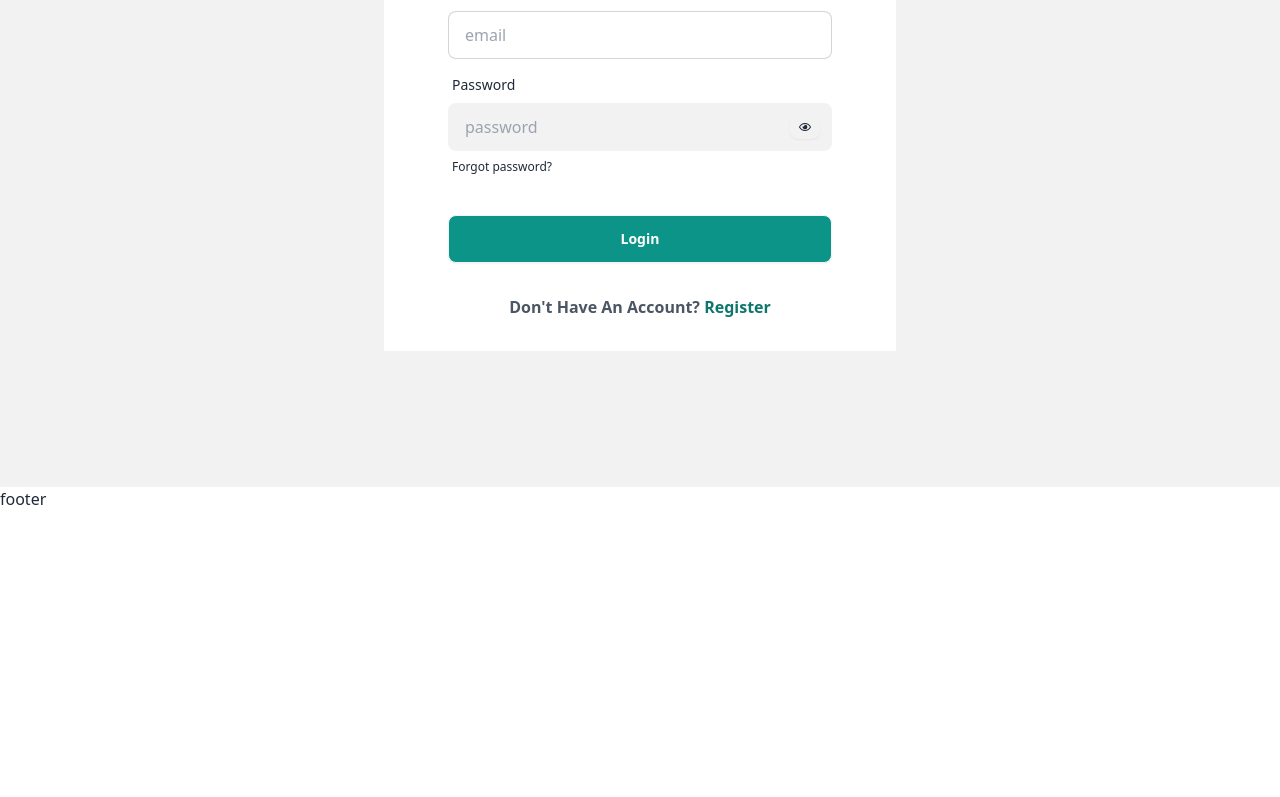
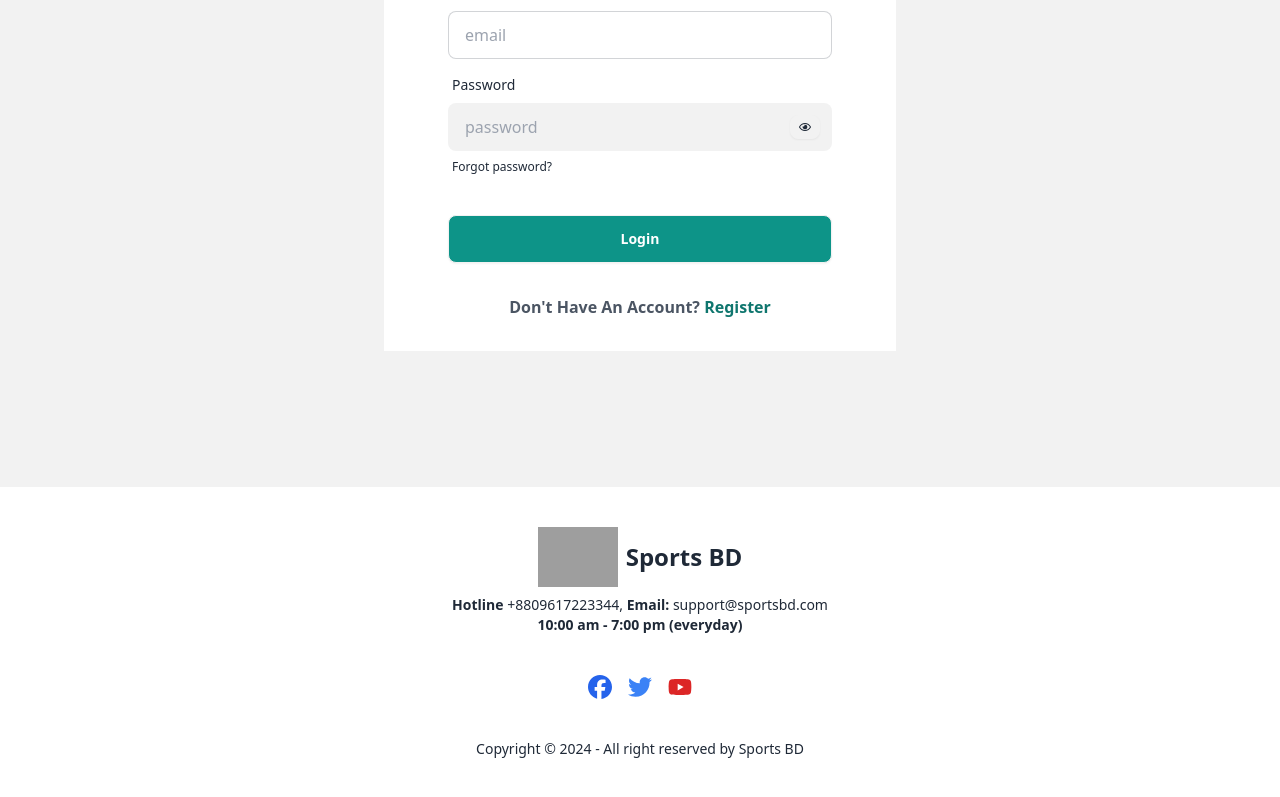
Before and after one commit to silpiakr/sports-equipment-online-store-client, a React (Vite) app: page /login in a window 1280 px wide. Shown: the part 381-1178 px from the top of the page. Before the commit the page ends 892 px from the top, so only its background shows below. Built offline with nearby package versions, Linux system fonts and the light colour scheme; no server answers; grey boxes are pictures that could not be loaded.

Commit message:
added footer section

```diff
--- a/src/components/Equipments/AddEquipment.jsx
+++ b/src/components/Equipments/AddEquipment.jsx
@@ -1,5 +1,7 @@
 import React from 'react';
 import Swal from 'sweetalert2';
+import Navbar from '../Header/Navbar';
+import Footer from '../Footer/Footer';
 
 const AddEquipment = () => {
     const handleAddItem = e  => {
@@ -43,8 +45,12 @@ const AddEquipment = () => {
 
     }
     return (
-        <div className='max-w-7xl mx-auto bg-base-200 mt-20 md:px-28 md:py-16 p-6 space-y-8'>
-            <h2 className='text-5xl text-center rancho font-bold'>Add Equipmrnt</h2>
+        <>
+        <div className='max-w-7xl mx-auto'>
+        <Navbar></Navbar>
+        </div>
+        <div className='max-w-7xl mx-auto bg-base-200 mt-8 md:px-28 md:py-16 p-6 space-y-8'>
+            <h2 className='text-5xl text-black text-center rancho font-bold'>Add Equipmrnt</h2>
             <p className='text-center lg:px-20 text-[#1B1A1A]/70'>It is a long established fact that a reader will be distraceted by the readable content of a page when looking at its layout. The point of using Lorem Ipsum is that it has a more-or-less normal distribution of letters, as opposed to using Content here.</p>
             <form onSubmit={handleAddItem} className='space-y-6'>
                 {/* form row */}
@@ -146,10 +152,12 @@ const AddEquipment = () => {
                 </div>
                 {/* form button */}
                 <div>
-                    <input type="submit" name='btn' value="Add Item"  className="py-2 rounded-lg rancho bg-[#D2B48C] border text-2xl font-boldchu border-black w-full" />
+                    <input type="submit" name='btn' value="Add Item"  className="py-2 rounded-lg rancho bg-[#D2B48C] text-black border text-2xl font-boldchu border-black w-full" />
                 </div>
             </form>
         </div>
+        <Footer></Footer>
+        </>
     );
 };
 
--- a/src/components/Footer/Footer.jsx
+++ b/src/components/Footer/Footer.jsx
@@ -1,9 +1,41 @@
 import React from 'react';
+import { FaFacebook, FaTwitter, FaYoutube } from 'react-icons/fa6';
+import { Link } from 'react-router-dom';
 
 const Footer = () => {
     return (
         <div>
-            footer
+            <footer className="footer footer-center rounded p-10">
+                <div className=' flex flex-col md:flex-row gap-12'>
+                    <aside>
+                        <div className='flex items-center justify-center gap-2'>
+                            <img className='w-20' src="https://i.ibb.co.com/rwHGzSg/logo.png" alt="logo" />
+                            <h3 className='text-2xl font-bold'>Sports BD</h3>
+                        </div>
+                        <p className='mt-2'>
+                            <span className='font-semibold'>Hotline</span> +8809617223344,
+                            <span className='font-semibold'> Email:</span>  support@sportsbd.com
+                            <br />
+                            <span className='font-semibold text-center'>10:00 am - 7:00 pm (everyday)</span>
+                        </p>
+                    </aside>
+
+                </div>
+                <nav className="grid grid-flow-col gap-4">
+                    <a href='https://www.facebook.com' target='blank'>
+                        <FaFacebook className='text-2xl text-blue-600' />
+                    </a>
+                    <a href='https://www.twitter.com' target='blank'>
+                        <FaTwitter className='text-2xl text-blue-500' />
+                    </a>
+                    <a href='https://www.youtube.com' target='blank'>
+                        <FaYoutube className='text-2xl text-red-600' />
+                    </a>
+                </nav>
+                <aside>
+                    <p>Copyright © {new Date().getFullYear()} - All right reserved by Sports BD</p>
+                </aside>
+            </footer>
         </div>
     );
 };
```
